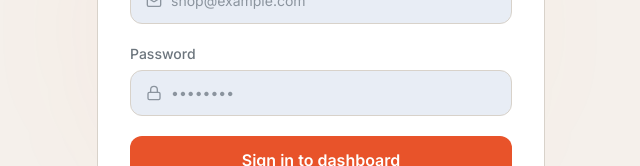
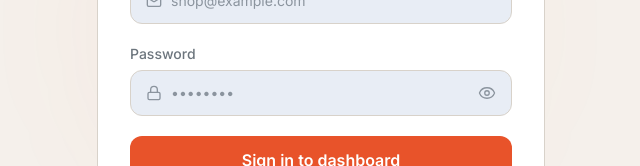
Before and after one commit to shukla-manya/evision-platform-, a Next.js app in the folder frontend-web/: page /admin/login in a window 1280 px wide. Shown: the part 364-530 px from the top of the page, without its empty margins (319-959 px from the left). Built offline with nearby package versions, Linux system fonts and the light colour scheme.

Commit message:
feat: update features and improve system performance

```diff
--- a/frontend-web/app/admin/login/page.tsx
+++ b/frontend-web/app/admin/login/page.tsx
@@ -3,8 +3,9 @@
 import { useState } from 'react';
 import Link from 'next/link';
 import { useRouter } from 'next/navigation';
-import { Mail, Lock, Loader2 } from 'lucide-react';
+import { Mail, Loader2 } from 'lucide-react';
 import toast from 'react-hot-toast';
+import { PasswordInputWithToggle } from '@/components/auth/PasswordInputWithToggle';
 import { authApi } from '@/lib/api';
 import { getApiErrorMessage } from '@/lib/api-errors';
 import { saveToken } from '@/lib/auth';
@@ -62,18 +63,13 @@ export default function AdminLoginPage() {
             </div>
             <div>
               <label className="ev-label">Password</label>
-              <div className="relative">
-                <Lock size={16} className="absolute left-4 top-1/2 -translate-y-1/2 text-ev-subtle" />
-                <input
-                  type="password"
-                  className="ev-input pl-10"
+              <PasswordInputWithToggle
                 placeholder="••••••••"
                 value={password}
                 onChange={(e) => setPassword(e.target.value)}
                 required
                 autoComplete="current-password"
               />
-              </div>
             </div>
             <button type="submit" className="ev-btn-primary w-full flex items-center justify-center gap-2" disabled={loading}>
               {loading ? <Loader2 size={18} className="animate-spin" /> : 'Sign in to dashboard'}
--- a/frontend-web/app/admin/setup-password/page.tsx
+++ b/frontend-web/app/admin/setup-password/page.tsx
@@ -3,8 +3,9 @@
 import { Suspense, useState } from 'react';
 import Link from 'next/link';
 import { useRouter, useSearchParams } from 'next/navigation';
-import { Camera, Lock, Loader2, ArrowRight } from 'lucide-react';
+import { Camera, Loader2, ArrowRight } from 'lucide-react';
 import toast from 'react-hot-toast';
+import { PasswordInputWithToggle } from '@/components/auth/PasswordInputWithToggle';
 import { authApi } from '@/lib/api';
 import { getApiErrorMessage } from '@/lib/api-errors';
 
@@ -61,11 +62,7 @@ function SetupPasswordForm() {
       </p>
       <div>
         <label className="ev-label">New password</label>
-        <div className="relative">
-          <Lock size={16} className="absolute left-4 top-1/2 -translate-y-1/2 text-ev-subtle" />
-          <input
-            type="password"
-            className="ev-input pl-10"
+        <PasswordInputWithToggle
           autoComplete="new-password"
           minLength={8}
           value={password}
@@ -73,21 +70,15 @@ function SetupPasswordForm() {
           required
         />
       </div>
-      </div>
       <div>
         <label className="ev-label">Confirm password</label>
-        <div className="relative">
-          <Lock size={16} className="absolute left-4 top-1/2 -translate-y-1/2 text-ev-subtle" />
-          <input
-            type="password"
-            className="ev-input pl-10"
+        <PasswordInputWithToggle
           autoComplete="new-password"
           minLength={8}
           value={confirm}
           onChange={(e) => setConfirm(e.target.value)}
           required
         />
-        </div>
       </div>
       <button type="submit" className="ev-btn-primary w-full flex items-center justify-center gap-2" disabled={loading}>
         {loading ? <Loader2 size={18} className="animate-spin" /> : <>Save password <ArrowRight size={16} /></>}
--- a/frontend-web/app/reset-password/page.tsx
+++ b/frontend-web/app/reset-password/page.tsx
@@ -4,6 +4,7 @@ import { useEffect, useState } from 'react';
 import Link from 'next/link';
 import { ArrowRight, Loader2 } from 'lucide-react';
 import toast from 'react-hot-toast';
+import { PasswordInputWithToggle } from '@/components/auth/PasswordInputWithToggle';
 import { authApi } from '@/lib/api';
 import { getApiErrorMessage } from '@/lib/api-errors';
 
@@ -117,13 +118,13 @@ export default function ResetPasswordPage() {
               </div>
               <div>
                 <label className="ev-label">New password</label>
-                <input
-                  type="password"
-                  className="ev-input"
+                <PasswordInputWithToggle
+                  withLeadingLock={false}
                   value={newPassword}
                   onChange={(e) => setNewPassword(e.target.value)}
                   minLength={6}
                   required
+                  autoComplete="new-password"
                 />
               </div>
               <button type="submit" className="ev-btn-primary w-full inline-flex items-center justify-center gap-2" disabled={loading}>
--- a/frontend-web/app/super/signin/page.tsx
+++ b/frontend-web/app/super/signin/page.tsx
@@ -2,8 +2,9 @@
 
 import { useState } from 'react';
 import { useRouter } from 'next/navigation';
-import { Camera, Mail, Lock, Loader2 } from 'lucide-react';
+import { Camera, Mail, Loader2 } from 'lucide-react';
 import toast from 'react-hot-toast';
+import { PasswordInputWithToggle } from '@/components/auth/PasswordInputWithToggle';
 import { authApi } from '@/lib/api';
 import { getApiErrorMessage } from '@/lib/api-errors';
 import { saveToken } from '@/lib/auth';
@@ -66,18 +67,13 @@ export default function SuperSignInPage() {
             </div>
             <div>
               <label className="ev-label">Password</label>
-              <div className="relative">
-                <Lock size={16} className="absolute left-4 top-1/2 -translate-y-1/2 text-ev-subtle" />
-                <input
-                  type="password"
-                  className="ev-input pl-10"
+              <PasswordInputWithToggle
                 placeholder="••••••••"
                 value={password}
                 onChange={(e) => setPassword(e.target.value)}
                 required
                 autoComplete="current-password"
               />
-              </div>
             </div>
             <button
               type="submit"
--- /dev/null
+++ b/frontend-web/components/auth/PasswordInputWithToggle.tsx
@@ -0,0 +1,43 @@
+'use client';
+
+import { useState } from 'react';
+import { Eye, EyeOff, Lock } from 'lucide-react';
+
+export type PasswordInputWithToggleProps = Omit<React.InputHTMLAttributes<HTMLInputElement>, 'type'> & {
+  /** When true, shows a lock icon on the left like other admin auth fields. */
+  withLeadingLock?: boolean;
+};
+
+export function PasswordInputWithToggle({
+  withLeadingLock = true,
+  className = '',
+  disabled,
+  ...rest
+}: PasswordInputWithToggleProps) {
+  const [visible, setVisible] = useState(false);
+  const pad = withLeadingLock ? 'pl-10 pr-11' : 'pr-11';
+
+  return (
+    <div className="relative">
+      {withLeadingLock ? (
+        <Lock size={16} className="pointer-events-none absolute left-4 top-1/2 -translate-y-1/2 text-ev-subtle" aria-hidden />
+      ) : null}
+      <input
+        type={visible ? 'text' : 'password'}
+        className={`ev-input ${pad} ${className}`.trim()}
+        disabled={disabled}
+        {...rest}
+      />
+      <button
+        type="button"
+        className="absolute right-2.5 top-1/2 -translate-y-1/2 rounded-lg p-1.5 text-ev-subtle hover:text-ev-muted focus:outline-none focus-visible:ring-2 focus-visible:ring-ev-primary/40 disabled:pointer-events-none disabled:opacity-50"
+        onClick={() => setVisible((v) => !v)}
+        disabled={disabled}
+        aria-label={visible ? 'Hide password' : 'Show password'}
+        aria-pressed={visible}
+      >
+        {visible ? <EyeOff size={18} strokeWidth={1.75} /> : <Eye size={18} strokeWidth={1.75} />}
+      </button>
+    </div>
+  );
+}
```
Lines whose indentation alone changed are shown as unchanged.
